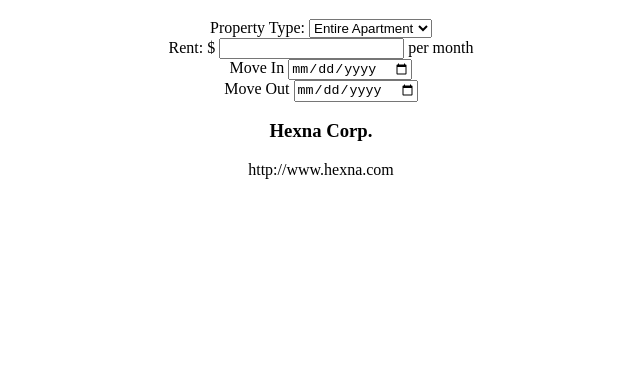
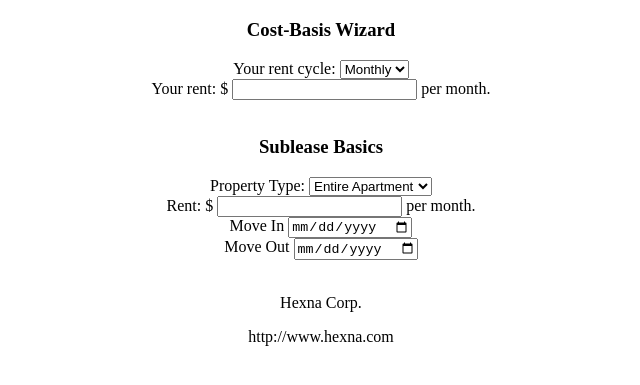
Before and after one commit to avishaan/Hexna-Contract-Works, a plain HTML site: page index.html in a window 1280 px wide. Shown: the part 61-446 px from the top of the page, without its empty margins (319-959 px from the left). Drawn offline with Linux system fonts and the light colour scheme.

Commit message:
Added cost-basis wizard on top

```diff
--- a/css/base.css
+++ b/css/base.css
@@ -2,7 +2,7 @@
 	text-align: center;
 }
 
-#contractApp {
+#main {
 	text-align: center;
 }
 
--- a/index.html
+++ b/index.html
@@ -11,30 +11,48 @@
             <h1>Contract Works</h1>
         </header>
 
-        <div id="contractApp">
-            <form id="addContract" action="#">
-                <span>
+        <section id="main">
+            <div id="costBasis">
+                <h3>Cost-Basis Wizard</h3>
+                <form id="calculateCost" action="#">
+                    <label for="rentCycle">Your rent cycle:</label>
+                    <select id="rentCycle">
+                        <option value="monthly">Monthly</option>
+                        <option value="weekly">Weekly</option>
+                    </select>
+                    <br>
+                    <label for="lessorRent">Your rent: $</label>
+                    <input id="lessorRent" type="number" />
+                    per month. <!--Make this dynamic, e.g. "month" should change depending on lessor's rent cycle.-->
+                </form>
+                <!--Calculations should appear instantly in small italicized text-->
+            </div>
+            <br>
+            <div id="subleaseSetup">
+                <h3>Sublease Basics</h3>
+                <form id="subleaseBasics" action="#">
                     <label for="propertyType">Property Type:</label>
                     <select id="propertyType">
                         <option value="apartment">Entire Apartment</option>
                         <option value="room">Single Bedroom</option>
                     </select>
                     <br>
-                    <label for="rent">Rent: $</label>
-                    <input id="rent" type="number" />
-                    per month
+                    <label for="leseeRent">Rent: $</label>
+                    <input id="leseeRent" type="number" />
+                    per month.
                     <br>
-                    <label for="moveIn">Move In</label>
-                    <input id="moveIn" type="date" />
+                    <label for="leseeMoveIn">Move In</label>
+                    <input id="leseeMoveIn" type="date" />
                     <br>
-                    <label for="moveOut">Move Out</label>
-                    <input id="moveOut" type="date" />
-                </span>
-            </form>
-        </div>
+                    <label for="leseeMoveOut">Move Out</label>
+                    <input id="leseeMoveOut" type="date" />
+                </form>
+            </div>
+        </section>
 
         <footer id="footer">
-            <h3>Hexna Corp.</h3>
+            <br>
+            <p>Hexna Corp.</p>
             <p>http://www.hexna.com</p>
         </footer>
 
```
